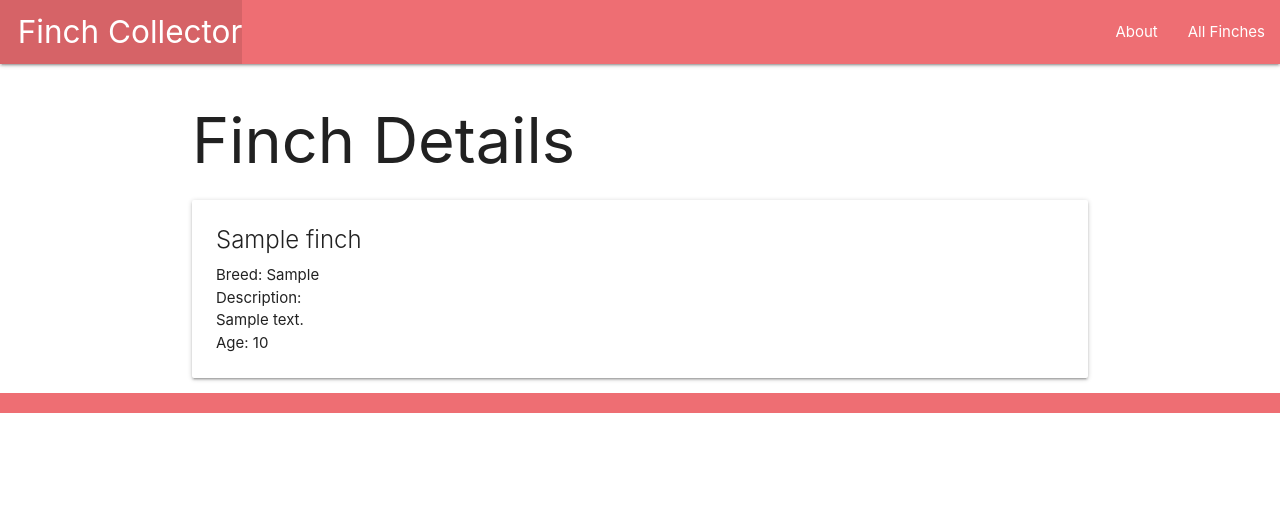
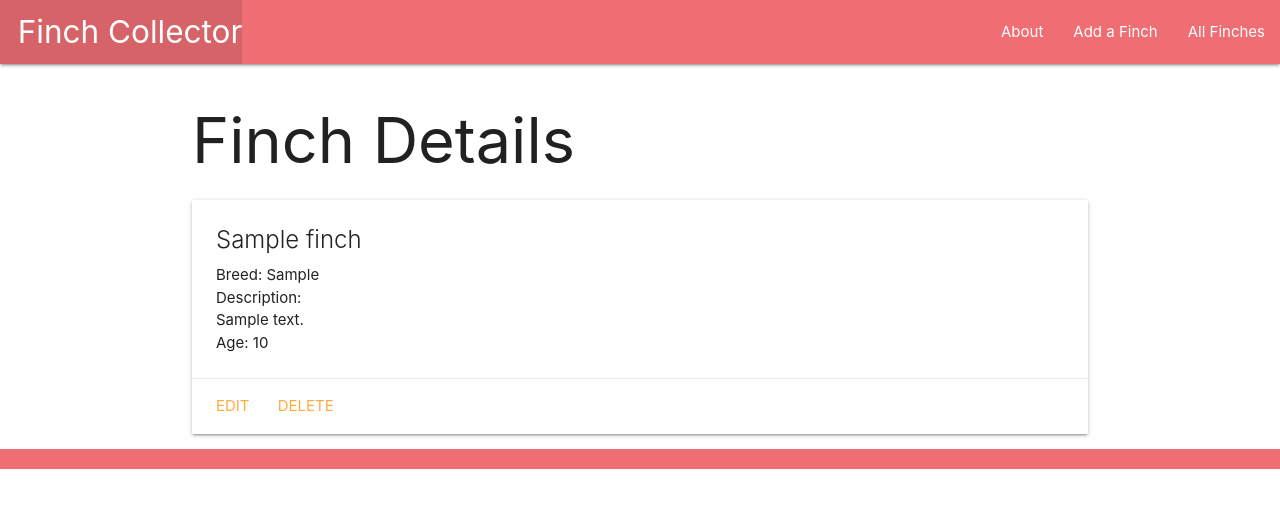
Before and after one commit to mcf327/finch-collector, a Django app: page /finches/1/ in a window 1280 px wide. Shown: the top 508 px of the page. Run offline with Django 4.2, Linux system fonts and the light colour scheme; tables that the repository leaves empty hold one stand-in row (values such as "Sample post").

Commit message:
lab pt. 3

```diff
--- a/main_app/models.py
+++ b/main_app/models.py
@@ -1,4 +1,5 @@
 from django.db import models
+from django.urls import reverse
 
 # Create your models here.
 class Finch(models.Model):
@@ -9,3 +10,6 @@ class Finch(models.Model):
 
     def __str__(self):
         return f'{self.name} ({self.id})'
+
+    def get_absolute_url(self):
+        return reverse('detail', kwargs={'finch_id': self.id})
--- a/main_app/templates/base.html
+++ b/main_app/templates/base.html
@@ -14,11 +14,12 @@
     <nav>
       <div class="nav-wrapper">
         <ul>
-          <li><a href="/" class="left brand-logo">&nbsp;&nbsp;Finch Collector</a></li>
+          <li><a href="{% url 'home' %}" class="left brand-logo">&nbsp;&nbsp;Finch Collector</a></li>
         </ul>
         <ul class="right">
-          <li><a href="/about">About</a></li>
-          <li><a href="/finches">All Finches</a></li>
+          <li><a href="{% url 'about' %}">About</a></li>
+          <li><a href="{% url 'finches_create' %}">Add a Finch</a></li>
+          <li><a href="{% url 'index' %}">All Finches</a></li>
         </ul>
       </div>
     </nav>
--- a/main_app/templates/finches/detail.html
+++ b/main_app/templates/finches/detail.html
@@ -14,6 +14,10 @@
       <p>Age: Chick</p>
     {% endif %}
   </div>
+  <div class="card-action">
+    <a href="{% url 'finches_update' finch.id %}">Edit</a>
+    <a href="{% url 'finches_delete' finch.id %}">Delete</a>
+  </div>
 </div>
 
 {% endblock %}
--- a/main_app/urls.py
+++ b/main_app/urls.py
@@ -5,5 +5,8 @@ urlpatterns = [
     path('', views.home, name="home"),
     path('about/', views.about, name="about"),
     path('finches/', views.finches_index, name='index'),
-    path('finches/<int:finch_id>/', views.finches_detail, name='detail')
+    path('finches/<int:finch_id>/', views.finches_detail, name='detail'),
+    path('finches/create/', views.FinchCreate.as_view(), name='finches_create'),
+    path('finches/<int:pk>/update/', views.FinchUpdate.as_view(), name='finches_update'),
+    path('finches/<int:pk>/delete/', views.FinchDelete.as_view(), name='finches_delete'),
 ]
--- a/main_app/views.py
+++ b/main_app/views.py
@@ -1,4 +1,5 @@
 from django.shortcuts import render
+from django.views.generic.edit import CreateView, UpdateView, DeleteView
 from .models import Finch
 # Create your views here.
 
@@ -17,3 +18,15 @@ def finches_index(request):
 def finches_detail(request, finch_id):
     finch = Finch.objects.get(id=finch_id)
     return render(request, 'finches/detail.html', { 'finch': finch })
+
+class FinchCreate(CreateView):
+    model = Finch
+    fields = '__all__'
+
+class FinchUpdate(UpdateView):
+    model = Finch
+    fields = ['breed', 'description', 'age']
+
+class FinchDelete(DeleteView):
+    model = Finch
+    success_url = '/finches'
```
Also changed, not shown: main_app/templates/main_app/finch_confirm_delete.html (added, +11 -0 lines), main_app/templates/main_app/finch_form.html (added, +19 -0 lines).
